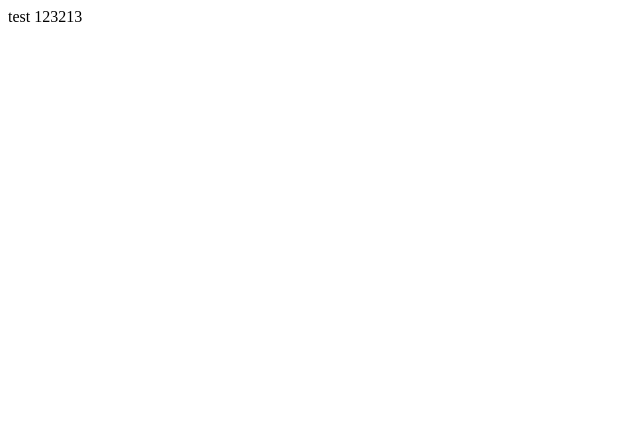
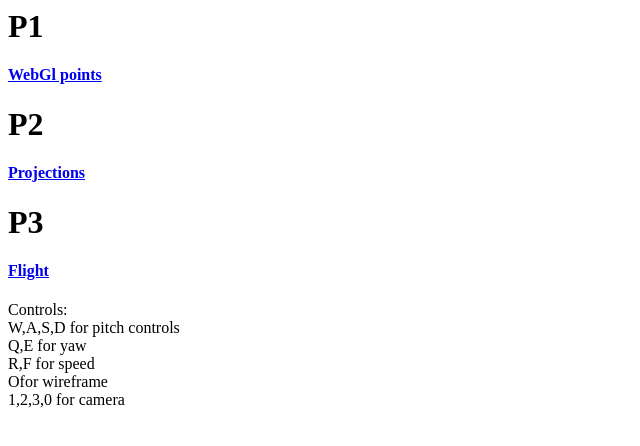
Before and after one commit to rvaz23/cgi, a plain HTML site: page index.html in a window 1280 px wide. Shown: the whole page, without its empty margins (0-640 px from the left). Drawn offline with Linux system fonts and the light colour scheme.

Commit message:
hrefs and controls

```diff
--- a/index.html
+++ b/index.html
@@ -1,3 +1,38 @@
 <html>
-test 123213
+    <div>
+        <h1>
+            P1
+        </h1>
+        <a href="p1/index.html"><H4>WebGl points</H4></a>
+    </div>
+    <div>
+        <h1>
+            P2
+        </h1>
+        <a href="p2/index.html"><H4>Projections</H4></a>
+    </div>
+    <div>
+        <h1>
+            P3
+        </h1>
+        <a href="p3/index.html"><H4>Flight</H4></a>
+        Controls:
+        <div>
+            W,A,S,D for pitch controls
+        </div>
+        <div>
+            Q,E for yaw
+        </div>
+        <div>
+            R,F for speed
+        </div>
+        <div>
+            Ofor wireframe
+        </div>
+        <div>
+            1,2,3,0 for camera
+        </div>
+    </div>
+
+
 </html>
```
Also changed, not shown: p1/index.html (+4 -1 lines), p2/index.html (+16 -1 lines).
